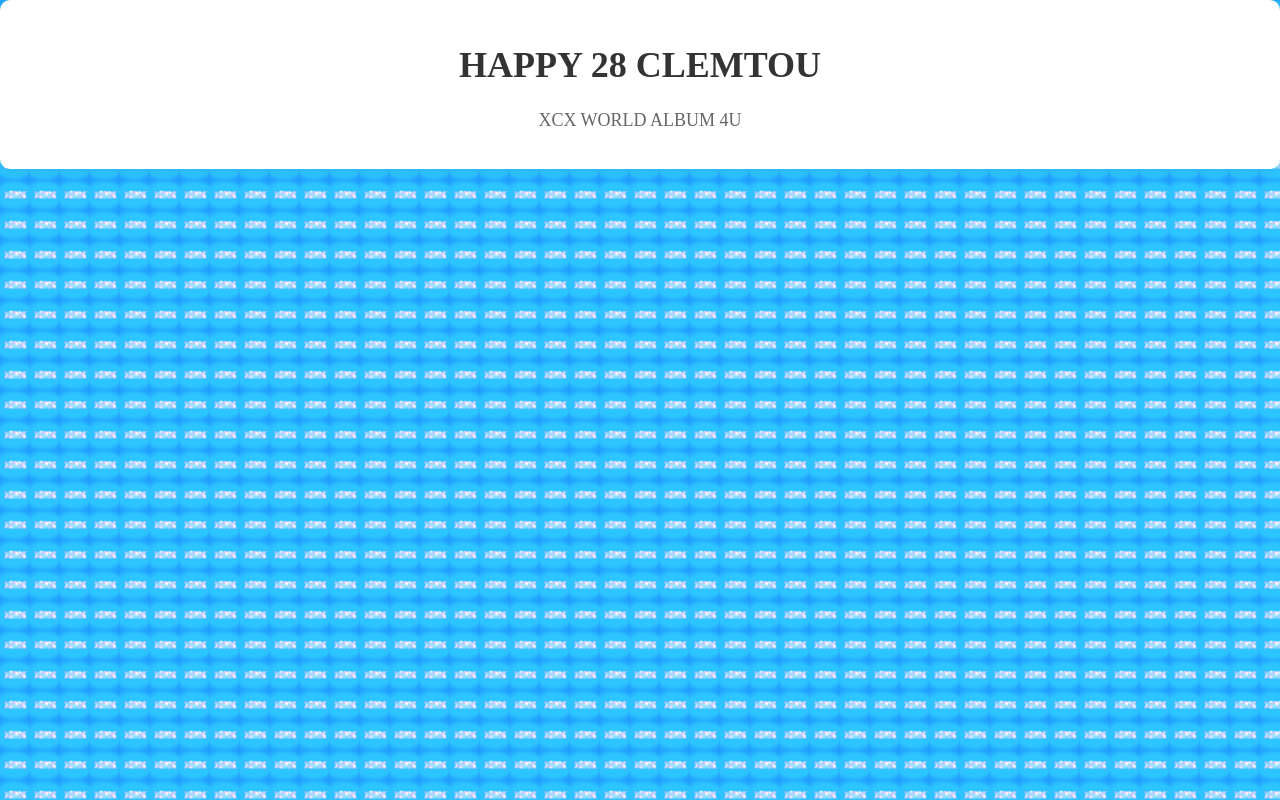
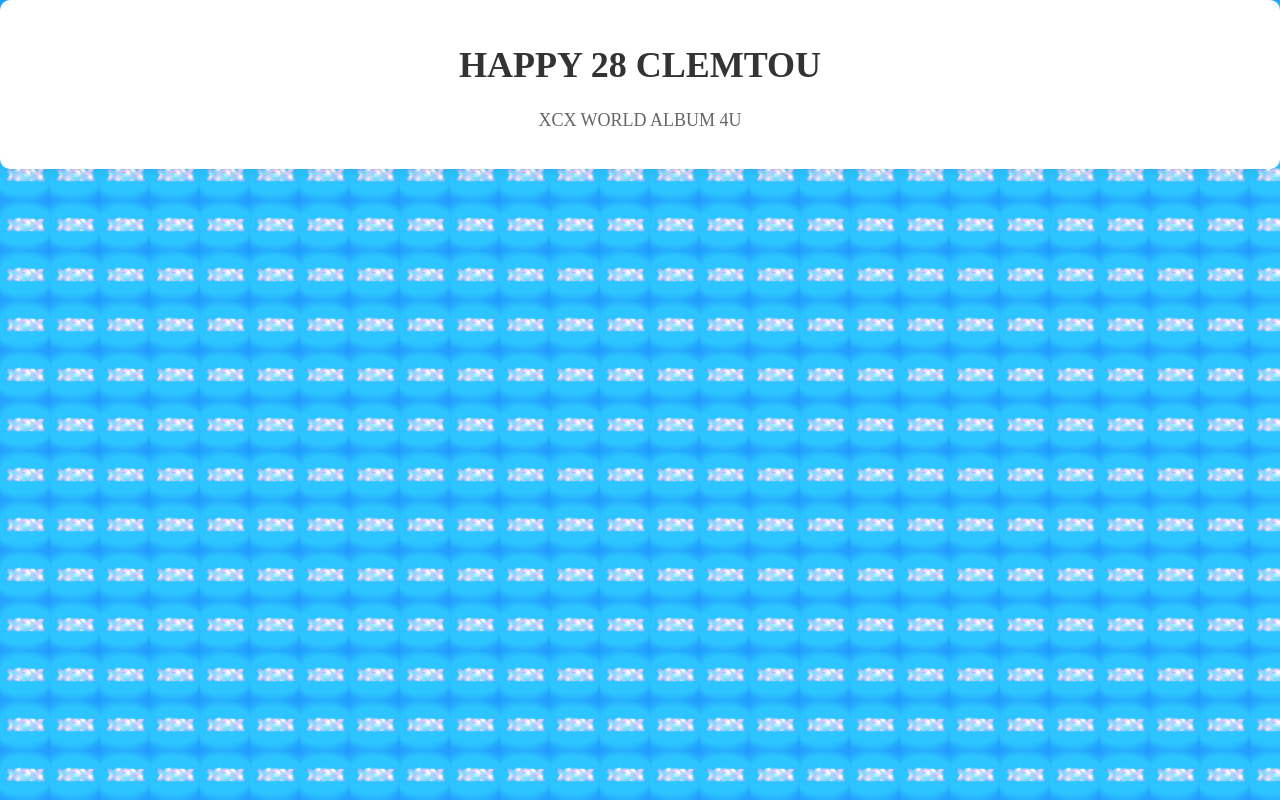
Before and after one commit to ihtamathi/clem-28, a plain HTML site: page index.html in a window 1280 px wide. Drawn offline with Linux system fonts and the light colour scheme.

Commit message:
Updated index.html and added styles.css for improved styling

```diff
--- a/styles.css
+++ b/styles.css
@@ -2,7 +2,7 @@
 body {
     background-image: url('images/xcx.jpg'), url('images/xcxworld.jpg');
     background-repeat: repeat; /* This will make the image repeat both horizontally and vertically */
-    background-size: 30px 30px; /* Keeps the original size of the image */
+    background-size: 50px 50px; /* Keeps the original size of the image */
     margin: 0; /* Remove default margin */
     padding: 0; /* Remove default padding */
     /* height: 100vh;  Full height of the viewport */
```
